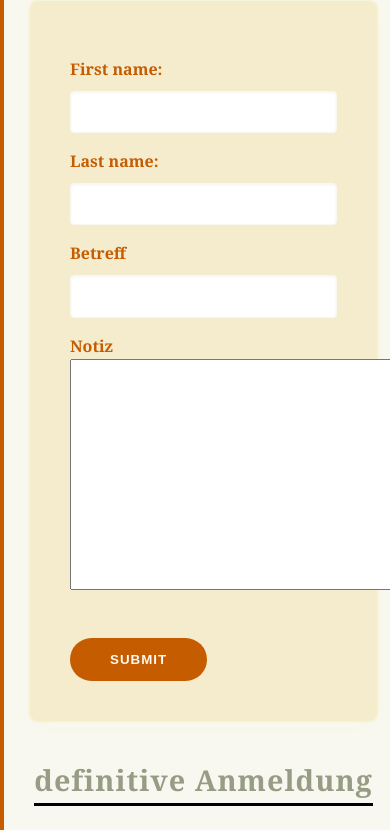
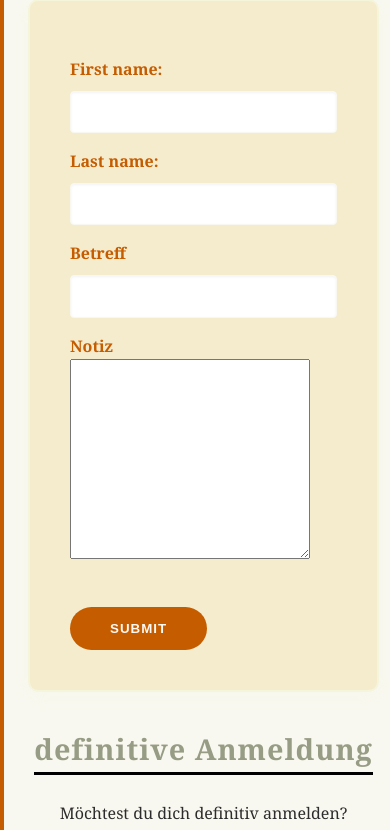
Before and after one commit to Eizval/Django_Pfadi, a Django app: page / in a window 390 px wide; the page is wider, and only the part inside the window is pictured. Shown: the part 3864-4694 px from the top of that part. Run offline with Django 5.2, Linux system fonts and the light colour scheme.

Commit message:
Made it more responsive

```diff
--- a/static/css/pfadi.css
+++ b/static/css/pfadi.css
@@ -342,5 +342,11 @@ form input[type=submit]:hover {
     max-width: 100%;
   }
 }
+#notiz {
+  width: 90%;
+  max-width: 600px;
+  height: 200px;
+  box-sizing: border-box;
+}
 
 /*# sourceMappingURL=pfadi.css.map */
--- a/static/scss/pfadi.scss
+++ b/static/scss/pfadi.scss
@@ -384,3 +384,10 @@ form {
       max-width: 100%;
   }
 }
+
+#notiz {
+  width: 90%;
+  max-width: 600px;
+  height: 200px;
+  box-sizing: border-box;
+}
--- a/templates/home.html
+++ b/templates/home.html
@@ -1,6 +1,7 @@
 {% extends "pfadibase.html" %}
 {% load static %}
 {% block content %}
+<link rel="icon" type="image/x-icon" href="{% static 'favicon.ico' %}">
 <div class="header">
 
 
@@ -112,7 +113,7 @@
             <input type="text" id="betreff" name="betreff" required>
 
             <label for="notiz">Notiz</label>
-            <textarea id="notiz" name="notiz" rows="15" cols="60" required></textarea>
+            <textarea id="notiz" name="notiz" required></textarea>
 
             <input type="submit" value="SUBMIT">
         </form>
```
Also changed, not shown: static/favicon.ico (added), 1 other file.
